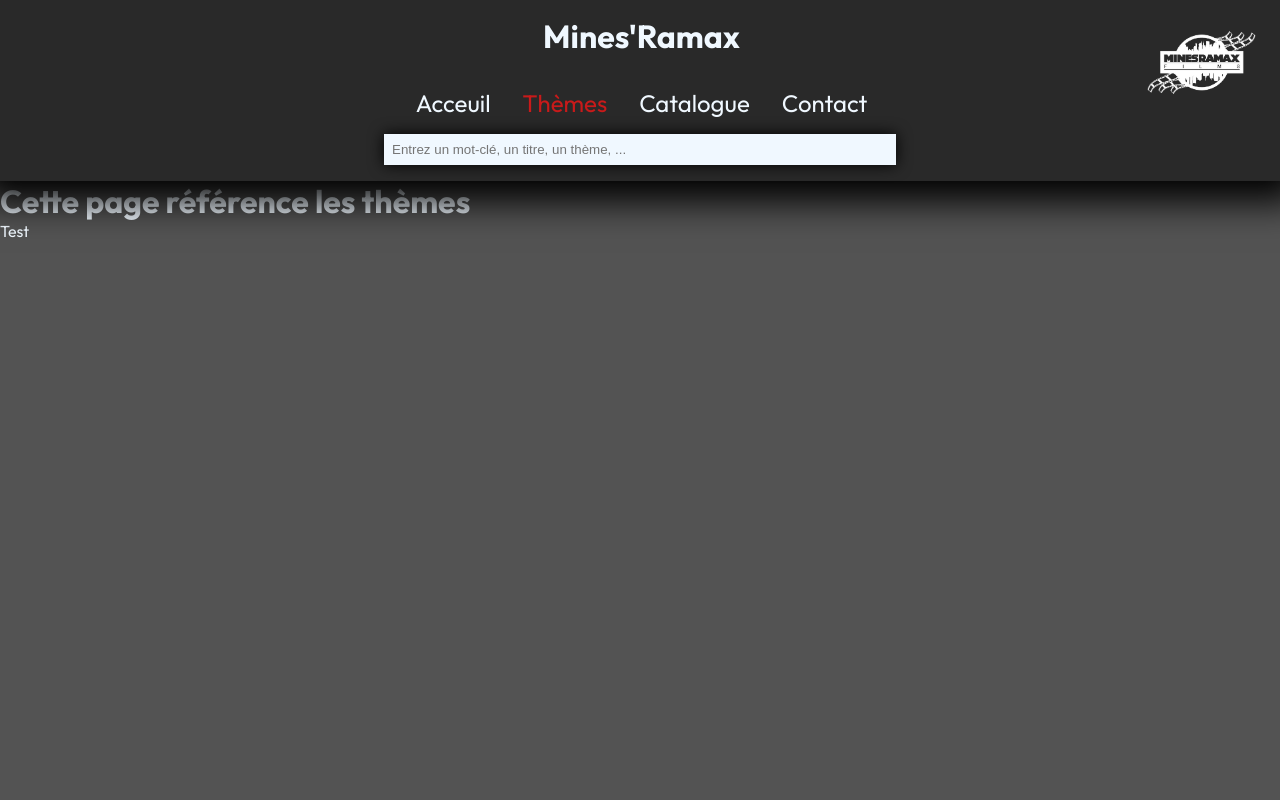
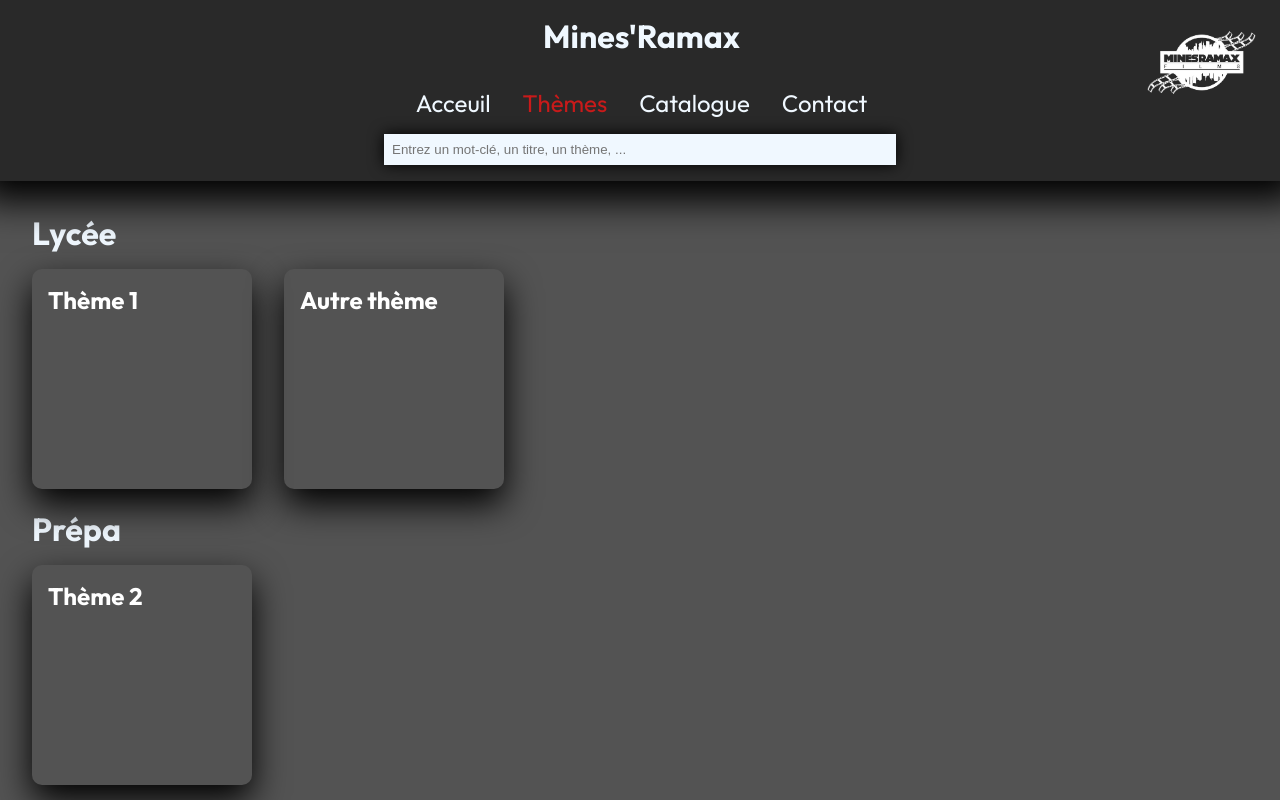
Before and after one commit to allgaetan/price, a Vue app: page /themes in a window 1280 px wide. Shown: the top 800 px of the page. Built offline with nearby package versions, Linux system fonts and the light colour scheme.

Commit message:
First theme catalogue, prettier home page

```diff
--- a/public/data/themes.json
+++ b/public/data/themes.json
@@ -1,14 +1,30 @@
 [
     {
-        "themeID":1,
-        "name":"a",
-        "description":"a",
-        "moviesID":[]
+        "themeID": 1,
+        "name": "Thème 1",
+        "description": "aazuyagfrzeafvzafezaaaaaaaaaavaufzabf fyzguagfiza gyzfgafzia fzèyagifzgayfi fghzaifzuafguzai",
+        "level": "Lycée",
+        "moviesID": [1,12,15,20]
     },
     {
-        "themeID":2,
-        "name":"b",
-        "description":"b",
-        "moviesID":[]
+        "themeID": 2,
+        "name": "Autre thème",
+        "description": "a",
+        "level": "Lycée",
+        "moviesID": [5,7,28]
+    },
+    {
+        "themeID": 3,
+        "name": "Thème 2",
+        "description": "b",
+        "level": "Prépa",
+        "moviesID":[2,3,8,17,20]
+    },
+    {
+        "themeID": 4,
+        "name": "Thème 3",
+        "description": "b",
+        "level": "Université",
+        "moviesID":[4,28]
     }
 ]
--- a/src/components/Movie.vue
+++ b/src/components/Movie.vue
@@ -1,15 +1,20 @@
 <template>
 
-<div>
-    <img class="poster" :src="movie.poster" :alt="movie.title">
-    <h2>{{ movie.title }}</h2>
-    <p>{{ movie.director }}</p>
-    <p>{{ movie.date }}</p>
-    <p>{{ movie.genre }}</p>
-    <p>{{ movie.runtime }} min</p>
-    <p>{{ movie.plot }}</p>
-    <p>{{ movie.commentary }}</p>
-    <p>{{ movie.themesID }}</p>
+<div class="movie-details">
+    <div class="details-container">
+        <h2>Titre : {{ movie.title }}</h2>
+        <p>Réalisateur : {{ movie.director }}</p>
+        <p>Date de sortie : {{ movie.date }}</p>
+        <p>Genre(s) : {{ movie.genre }}</p>
+        <p>Durée : {{ movie.runtime }} min</p>
+        <p>Résumé : {{ movie.plot }}</p>
+        <p>Commentaire : {{ movie.commentary }}</p>
+        <p>Thèmes associés : {{ movie.themesID }}</p>
+    </div>
+
+    <div class="poster-container">
+        <img class="poster" :src="movie.poster" :alt="movie.title">
+    </div>
 </div>
 
 </template>
@@ -36,8 +41,16 @@ export default {
 </script>
 
 <style>
-.poster {
-    width: 120px;
-    height: 160px;
+.movie-details {
+    vertical-align: top;
+}
+
+.poster-container {
+    display: inline-block;
+    width: 50%;
+}
+.details-container {
+    display: inline-block;
+    width: 50%;
 }
 </style>
--- a/src/components/SearchBar.vue
+++ b/src/components/SearchBar.vue
@@ -6,6 +6,11 @@
         <div class="dropdown-element" v-for="movie in matchingMovies" :key="movie.movieID" @click="selectMovie(movie)">
             <p class="name">{{ movie.title }}</p>
             <p class="type">Film</p>
+            <div style="clear: both;"></div>
+        </div>
+        <div class="dropdown-element" v-for="theme in matchingThemes" :key="theme.themeID" @click="selectTheme(theme)">
+            <p class="name">{{ theme.name }}</p>
+            <p class="type">Thème</p>
             <div style="clear: both;"></div>
         </div>
     </div>
@@ -20,7 +25,9 @@ export default {
         return {
             searchTerm: "",
             movies: [],
+            themes: [],
             matchingMovies: [],
+            matchingThemes: [],
             isDropdownVisible: false
         };
     },
@@ -29,6 +36,11 @@ export default {
             .then(response => response.json())
             .then(data => {
                 this.movies = data;
+            });
+        fetch('/data/themes.json')
+            .then(response => response.json())
+            .then(data => {
+                this.themes = data;
             });
         document.addEventListener('click', this.handleClickOutside);
     },
@@ -42,9 +54,13 @@ export default {
                 this.matchingMovies = this.movies.filter(movie =>
                     movie.title.toLowerCase().includes(searchTerm)
                 );
+                this.matchingThemes = this.themes.filter(theme =>
+                    theme.name.toLowerCase().includes(searchTerm)
+                );
                 this.isDropdownVisible = true;
             } else {
                 this.matchingMovies = [];
+                this.matchingThemes = [];
                 this.isDropdownVisible = false;
             }
         },
@@ -58,13 +74,17 @@ export default {
             this.$router.push({ name: 'Movie', params: { movieID: movie.movieID } });
             this.isDropdownVisible = false;
         },
+        selectTheme(theme) {
+            this.searchTerm = "";
+            this.$router.push({ name: 'Theme', params: { themeID: theme.themeID } });
+            this.isDropdownVisible = false;
+        },
         hideDropdown() {
             setTimeout(() => {
                 this.isDropdownVisible = false;
             }, 200);
         },
 		showDropdown() {
-            console.log(this.searchTerm);
             this.isDropdownVisible = true;
         }
     }
--- /dev/null
+++ b/src/components/Theme.vue
@@ -0,0 +1,32 @@
+<template>
+
+<div class="theme-details">
+
+</div>
+
+</template>
+
+<script>
+
+export default {
+    name: 'Theme',
+    data() {
+        return {
+            theme: null,
+        };
+    },
+    created() {
+        const themeID = this.$route.params.themeID;
+        fetch('/data/themes.json')
+        .then(response => response.json())
+        .then(data => {
+            this.theme = data.find(theme => theme.themeID == themeID);
+        });
+    },
+};
+
+</script>
+
+<style>
+
+</style>
--- a/src/router/index.js
+++ b/src/router/index.js
@@ -3,7 +3,8 @@ import HomeView from '../views/HomeView.vue'
 import ThemesView from '../views/ThemesView.vue'
 import MoviesView from '../views/MoviesView.vue'
 import ContactView from '../views/ContactView.vue'
-import Movie from '../components/Movie.vue';
+import Movie from '../components/Movie.vue'
+import Theme from '../components/Theme.vue'
 
 const router = createRouter({
   history: createWebHistory(import.meta.env.BASE_URL),
@@ -38,6 +39,13 @@ const router = createRouter({
       component: Movie,
       props: true,
       meta: { transition: 'slide' }
+    },
+    {
+      path: '/theme/:themeID',
+      name: 'Theme',
+      component: Theme,
+      props: true,
+      meta: { transition: 'slide' }
     }
   ]
 })
--- a/src/views/MoviesView.vue
+++ b/src/views/MoviesView.vue
@@ -8,11 +8,11 @@
                 <div v-for="movie in filteredMoviesByLetter(letter)" :key="movie.movieID">
                     <div class="movie-starts-with-letter">
                         <div class="movie-container">
-                            <div class="card" @click="goToMovie(movie.movieID)">
+                            <div class="movie-card" @click="goToMovie(movie.movieID)">
                                 <div class="posters">
                                     <img :src="movie.poster" :alt="movie.title">
                                 </div>
-                                <div class="details">
+                                <div class="movie-details">
                                     <h2 class="title">{{ movie.title }}</h2>
                                     <p class="date">{{ movie.date }}</p>
                                     <p class="director">{{ movie.director }}</p>
@@ -51,7 +51,7 @@ export default {
         },
     },
     created() {
-        fetch('/data/movies.json')
+        fetch("/data/movies.json")
         .then(response => response.json())
         .then(data => {
             this.movies = data;
@@ -93,7 +93,7 @@ export default {
     text-align: left;
 }
 
-.card {
+.movie-card {
     position: relative;
     width: 220px;
     height: 330px;
@@ -105,41 +105,41 @@ export default {
     margin: 1rem;
 }
 
-.card:hover {
+.movie-card:hover {
     cursor: pointer;
 }
 
-.card .posters {
+.movie-card .posters {
     position: relative;
     overflow: hidden;
 }
 
-.card .posters::before {
+.movie-card .posters::before {
     content: '';
     position: absolute;
     bottom: -180px;
     width: 100%;
     height: 100%;
-    background: linear-gradient(0deg, #000000b2 70%, transparent);
+    background: linear-gradient(0deg, #000000d8 80%, transparent);
     transition: 0.5s;
     z-index: 1;
 }
 
-.card:hover .posters::before {
+.movie-card:hover .posters::before {
     bottom: 0px;
 }
 
-.card .posters img {
+.movie-card .posters img {
     width: 220px;
     height: 330px;
     transition: 0.5s;
 }
 
-.card:hover .posters img {
+.movie-card:hover .posters img {
     filter: blur(5px);
 }
 
-.card .details {
+.movie-card .movie-details {
     position: absolute;
     width: 100%;
     bottom: -57px;
@@ -149,11 +149,11 @@ export default {
     transition: 0.5s;
 }
 
-.card:hover .details {
+.movie-card:hover .movie-details {
     bottom: 50px;
 }
 
-.card .details .title {
+.movie-card .movie-details .title {
     max-width: 180px;
 }
 
--- a/src/views/ThemesView.vue
+++ b/src/views/ThemesView.vue
@@ -1,19 +1,103 @@
-<script setup>
+<template>
+
+<div class="themes">
+    <div class="level-lines" v-for="level in levels" :key="level">
+        <h1 class="level">{{ level }}</h1>
+        <div class="themes-container">
+            <div v-for="theme in filteredMoviesByLevel(level)" :key="theme.themeID">
+                <div class="theme-container">
+                    <div class="theme-card" @click="goToTheme(theme.themeID)">
+                        <div class="theme-details">
+                            <h2 class="name">{{ theme.name }}</h2>
+                            <p class="description">{{  }}</p>
+                        </div>
+                    </div>
+                </div>
+            </div>
+        </div>
+    </div>
+</div>
+
+</template>
+
+<script>
+
+export default {
+    data() {
+        return {
+            themes: [],
+            levels: ["Lycée","Prépa","Université"],
+        };
+    },
+    created() {
+        fetch("/data/themes.json")
+        .then(response => response.json())
+        .then(data => {
+            this.themes = data;
+        });
+    },
+    methods: {
+        filteredMoviesByLevel(level) {
+            return this.themes.filter(theme => {
+                return theme.level == level;
+            });
+        },
+        goToTheme(themeID) {
+            this.$router.push({ name: 'Theme', params: { themeID } });
+        },
+    },
+};
 
 </script>
 
-
-<template>
-    <div class="themes">
-        <h1>Cette page référence les thèmes</h1>
-        <div>
-            <p>Test</p>
-        </div>
-    </div>
-
-</template>
-
-
 <style>
 
+.themes {
+    margin-top: 2rem;
+    margin-left: 1rem;
+}
+
+.themes-container {
+    display: flex;
+    flex-wrap: wrap;
+    justify-content: flex-start;
+}
+
+.theme-container {
+    text-align: left;
+}
+
+.theme-card {
+    position: relative;
+    width: 220px;
+    height: 220px;
+    border-radius: 10px;
+    box-shadow: 0 15px 35px black;
+    overflow: hidden;
+    display: inline-block;
+    margin: 1rem;
+}
+
+.theme-card:hover {
+    cursor: pointer;
+}
+
+.theme-details .name {
+    color: rgb(255, 255, 255);
+    width: 100%;
+    margin: 1rem;
+    display: block;
+}
+
+.theme-details .description {
+    color: rgb(255, 255, 255);
+    width: 100%;
+    margin-left: 1rem;
+    display: block;
+}
+
+.level {
+    margin-left: 1rem;
+}
+
 </style>
```
Also changed, not shown: src/components/Carousel.vue (+63 -19 lines).
